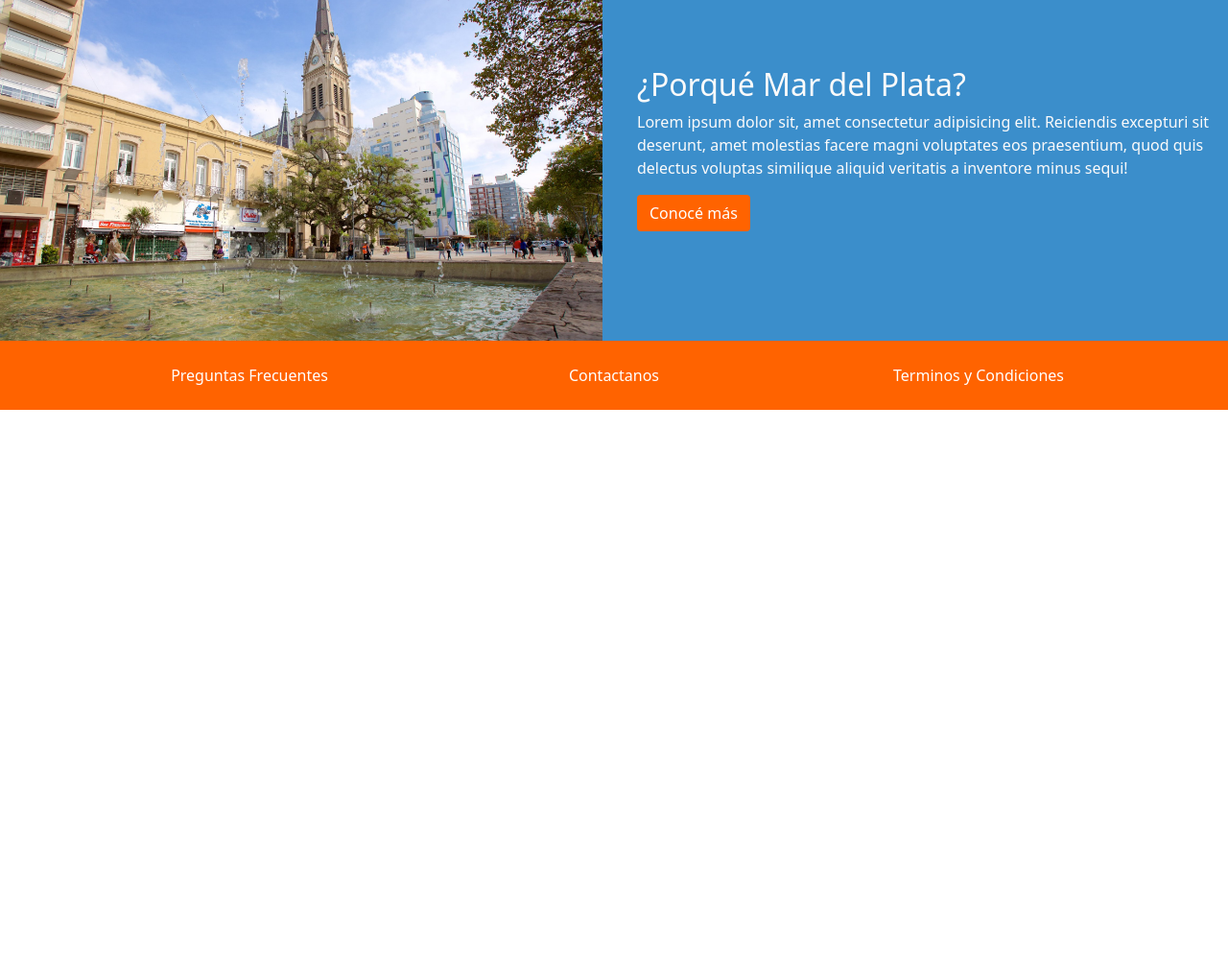
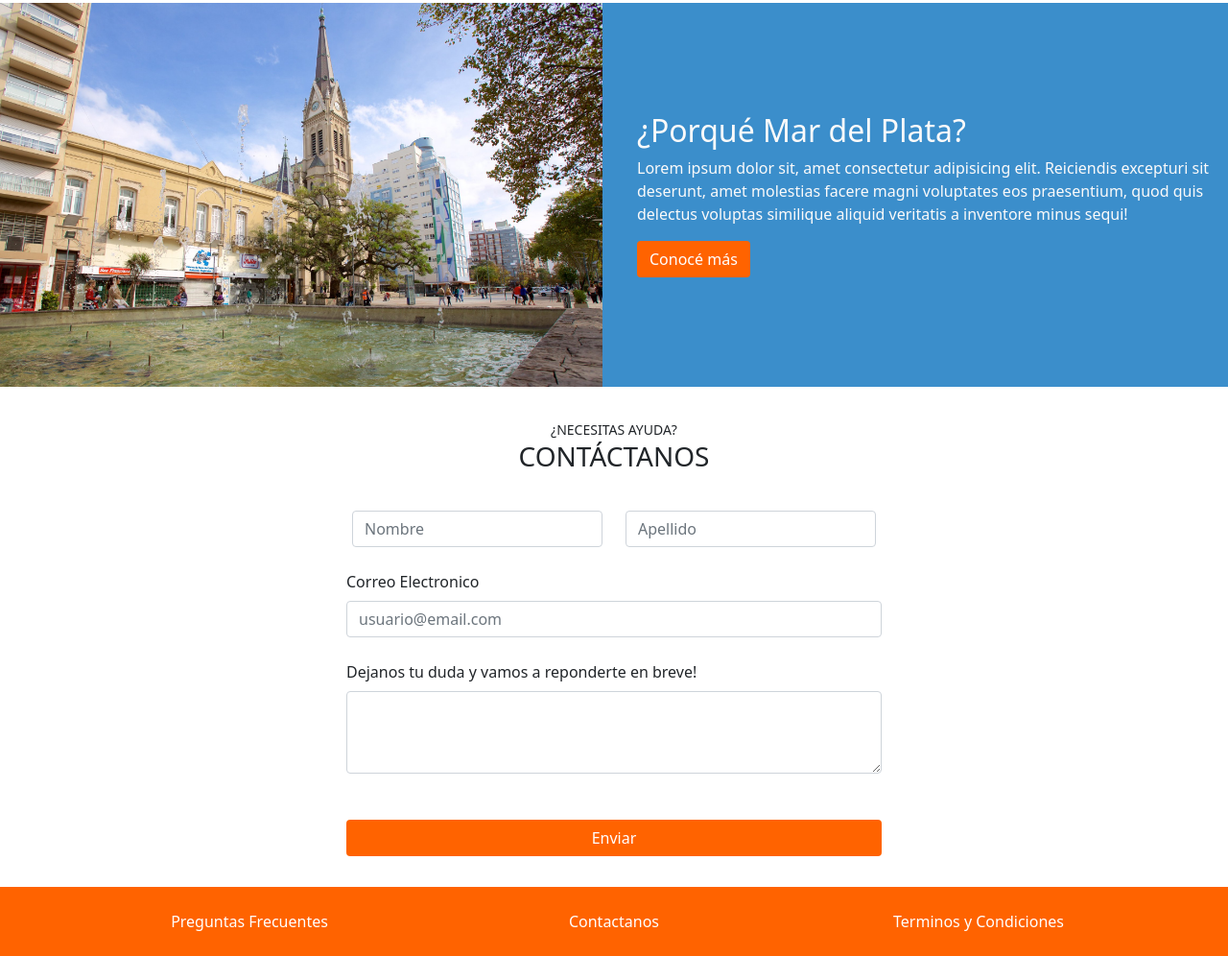
Before and after one commit to QoqoBaldovino/viajaramardelplata_website, a plain HTML site: page index.html in a window 1280 px wide. Shown: the part 1797-2793 px from the top of the page at 96% size. Before the commit the page ends 2224 px from the top, so only its background shows below. Drawn offline with nearby package versions, Linux system fonts and the light colour scheme.

Commit message:
casi terminado

```diff
--- a/css/index.css
+++ b/css/index.css
@@ -8,8 +8,16 @@
 
 }
 
+body{
+  overflow-x : hidden;
+}
+
 .text-mdp{
   color: var(--primary-color) !important;
+}
+
+.btn-block{
+  width: 100%;
 }
 
 .btn-platzi{
--- a/index.html
+++ b/index.html
@@ -75,7 +75,7 @@
       <div class="container">
         <div class="row">
           <div class="col text-center text-uppercase">
-            <h2 class="mb-4">¿A donde ir?</h2>
+            <h2 class="mb-5 mt-4">¿A donde ir?</h2>
           </div>
         </div>
         <div class="row">
@@ -175,6 +175,39 @@
         </div>
       </div>
     </section>
+
+    <section id="contact" class="pt-2 pb-2">
+      <div class="container">
+        <div class="row ">
+          <div class="col text-uppercase text-center mb-4 mt-4">
+            <small>¿Necesitas Ayuda?</small>
+            <h3>Contáctanos</h3>
+          </div>
+        </div>
+        <form>
+          <div class="row mb-3">
+            <div class="col-8 offset-2 col-md-3 offset-md-3  py-2">
+              <input type="text" class="form-control" placeholder="Nombre" aria-label="First name">
+            </div>
+            <div class="col-8 offset-2 col-md-3 offset-md-0 py-2">
+              <input type="text" class="form-control" placeholder="Apellido" aria-label="Last name">
+            </div>
+          </div>
+          <div class="col-8 offset-2 col-md-6 offset-md-3 mb-4">
+            <label for="exampleFormControlInput1" class="form-label">Correo Electronico</label>
+            <input type="email" class="form-control" id="exampleFormControlInput1" placeholder="usuario@email.com">
+          </div>
+          <div class="col-8 offset-2 col-md-6 offset-md-3 mb-5">
+            <label for="exampleFormControlTextarea1" class="form-label">Dejanos tu duda y vamos a reponderte en breve!</label>
+            <textarea class="form-control" id="exampleFormControlTextarea1" rows="3"></textarea>
+          </div>
+          <div class="col-8 offset-2 col-md-6 offset-md-3 mb-4">
+            <button type="button" class="btn btn-platzi btn-block">Enviar</button>
+          </div>
+        </form>
+      </div>
+    </section>
+
     <!--Footer -->
     <footer id="footer" class="pb-4 pt-4">
       <div class="container">
```
